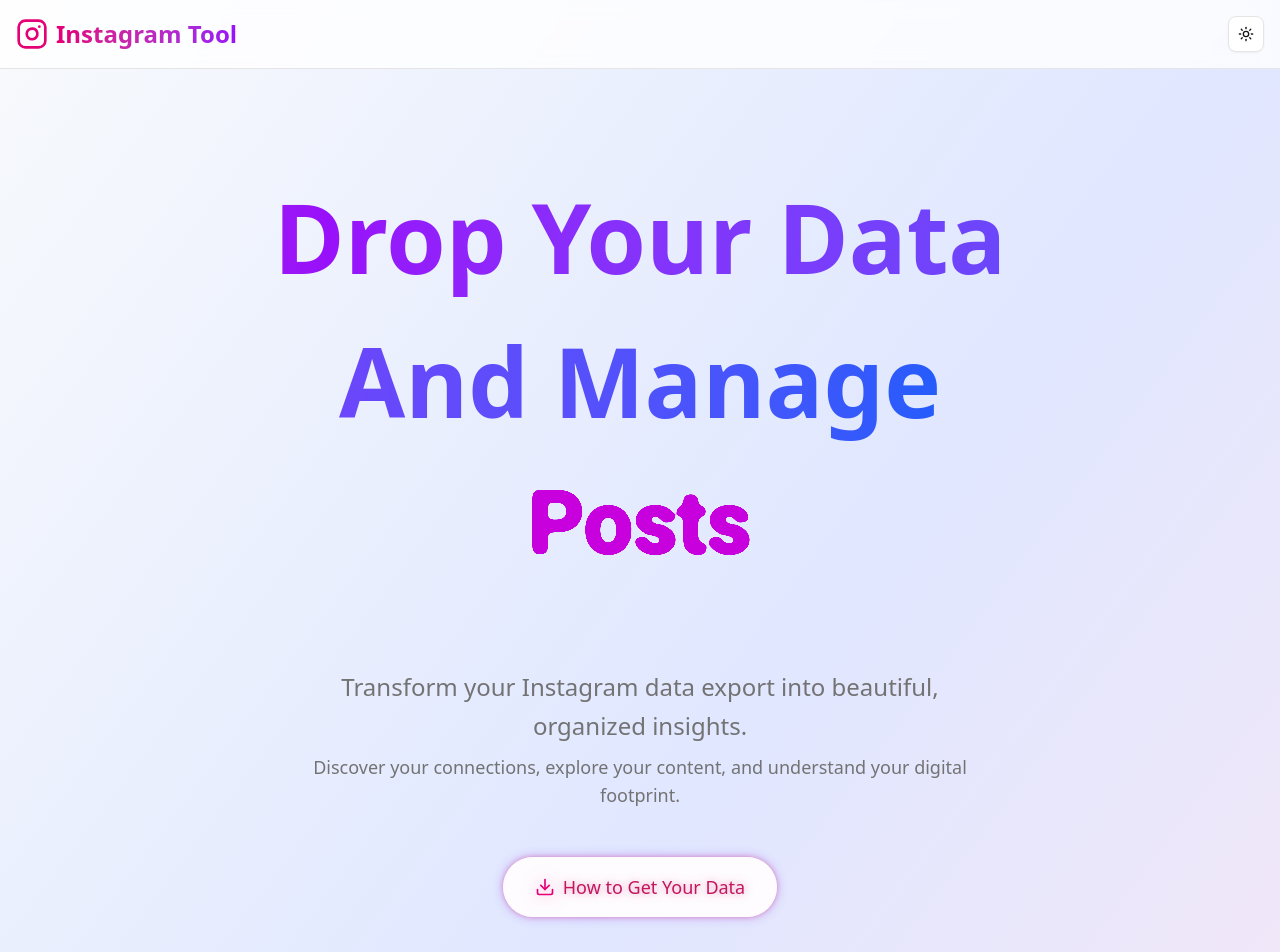
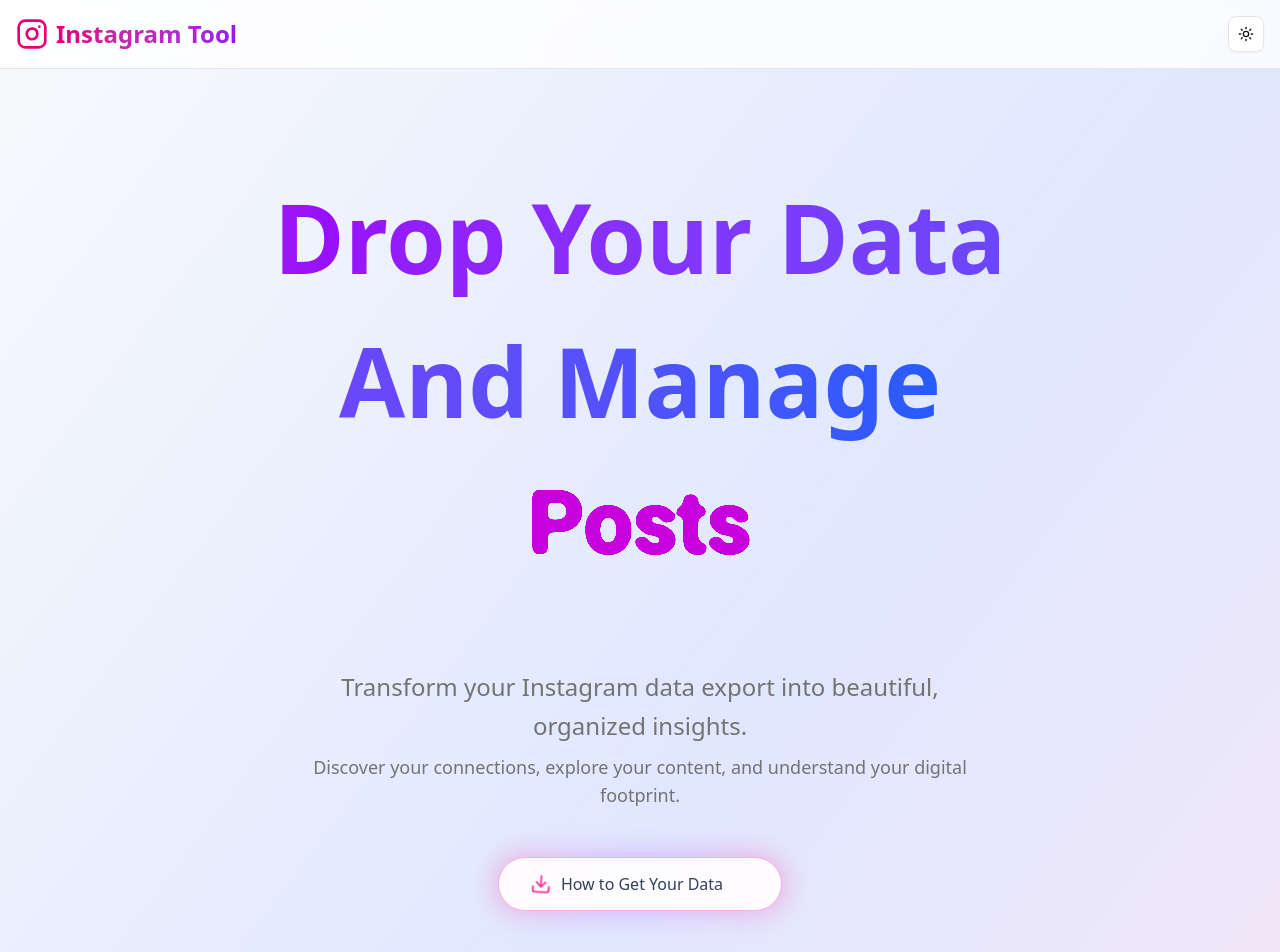
Before and after one commit to aminghafuri/toolinsta, a Next.js app: page / in a window 1280 px wide. Shown: the top 952 px of the page. Built offline with nearby package versions, Linux system fonts and the light colour scheme.

Commit message:
change help button style

```diff
--- a/src/app/globals.css
+++ b/src/app/globals.css
@@ -293,3 +293,95 @@
 .animate-fade-in-up {
   animation: fade-in-up 0.6s cubic-bezier(0.2, 0.8, 0.2, 1) both;
 }
+
+/* Premium Animated Help Button Styles */
+@keyframes shimmer {
+  0% {
+    background-position: -200% center;
+  }
+
+  100% {
+    background-position: 200% center;
+  }
+}
+
+@keyframes float {
+
+  0%,
+  100% {
+    transform: translateY(0px);
+  }
+
+  50% {
+    transform: translateY(-6px);
+  }
+}
+
+@keyframes rotate-border {
+  0% {
+    transform: rotate(0deg);
+  }
+
+  100% {
+    transform: rotate(360deg);
+  }
+}
+
+@keyframes glow-pulse {
+
+  0%,
+  100% {
+    box-shadow:
+      0 0 20px rgba(236, 72, 153, 0.4),
+      0 0 40px rgba(168, 85, 247, 0.2),
+      0 0 60px rgba(59, 130, 246, 0.1);
+  }
+
+  50% {
+    box-shadow:
+      0 0 30px rgba(236, 72, 153, 0.6),
+      0 0 60px rgba(168, 85, 247, 0.4),
+      0 0 90px rgba(59, 130, 246, 0.2);
+  }
+}
+
+@keyframes icon-bounce {
+
+  0%,
+  100% {
+    transform: scale(1) rotate(0deg);
+  }
+
+  25% {
+    transform: scale(1.1) rotate(-5deg);
+  }
+
+  75% {
+    transform: scale(1.1) rotate(5deg);
+  }
+}
+
+.animate-shimmer {
+  background: linear-gradient(90deg,
+      transparent 0%,
+      rgba(255, 255, 255, 0.4) 50%,
+      transparent 100%);
+  background-size: 200% 100%;
+  animation: shimmer 2s ease-in-out infinite;
+}
+
+.animate-float {
+  animation: float 3s ease-in-out infinite;
+}
+
+.animate-rotate-border {
+  animation: rotate-border 4s linear infinite;
+}
+
+.animate-glow-pulse {
+  animation: glow-pulse 2s ease-in-out infinite;
+}
+
+.animate-icon-bounce {
+  animation: icon-bounce 2s ease-in-out infinite;
+}
--- a/src/app/page.tsx
+++ b/src/app/page.tsx
@@ -247,14 +247,30 @@ export default function Home() {
                   </span>
                 </p>
               </div>
-              {/* CTA Section */}
+              {/* CTA Section - Minimal Animated Help Button */}
               <div className="flex flex-col sm:flex-row items-center justify-center gap-4 pt-4">
                 <InstructionsModal>
-                  <button className="relative cursor-pointer inline-flex items-center justify-center rounded-full px-8 py-4 text-base sm:text-lg font-medium transition-all duration-300 animate-neon-pulse group focus:outline-none focus:ring-2 focus:ring-pink-500 focus:ring-offset-2 focus:ring-offset-slate-950 backdrop-blur-md">
-                    <Download className="h-5 w-5 mr-2 text-pink-600 dark:text-pink-400 group-hover:text-pink-700 dark:group-hover:text-white transition-colors group-hover:animate-bounce drop-shadow-[0_0_8px_rgba(244,114,182,0.8)]" />
-                    <span className="animate-neon-text-pulse transition-all">
-                      How to Get Your Data
-                    </span>
+                  <button className="group relative cursor-pointer focus:outline-none focus:ring-2 focus:ring-pink-500/50 focus:ring-offset-2 focus:ring-offset-transparent rounded-full transition-all duration-300">
+                    {/* Pulsing glow behind button - stronger in light mode */}
+                    <div className="absolute -inset-1.5 rounded-full bg-gradient-to-r from-pink-400/40 via-purple-400/40 to-pink-400/40 dark:from-pink-500/20 dark:via-purple-500/20 dark:to-pink-500/20 blur-md animate-pulse" />
+
+                    {/* Minimal pill button with shimmer */}
+                    <div className="relative flex items-center gap-2.5 px-6 py-3 sm:px-8 sm:py-3.5 rounded-full border border-pink-400/50 dark:border-pink-400/40 bg-white/95 dark:bg-slate-900/90 backdrop-blur-sm hover:border-pink-500 dark:hover:border-pink-400 hover:bg-pink-50/80 dark:hover:bg-pink-950/30 transition-all duration-300 hover:shadow-lg hover:shadow-pink-500/25 overflow-hidden">
+
+                      {/* Active shimmer sweep - pink tinted for light mode visibility */}
+                      <div className="absolute inset-0 -translate-x-full animate-[shimmer_3s_ease-in-out_infinite] bg-gradient-to-r from-transparent via-pink-300/40 dark:via-white/15 to-transparent" />
+
+                      {/* Icon with gentle bounce */}
+                      <Download className="h-4 w-4 sm:h-5 sm:w-5 text-pink-500 dark:text-pink-400 animate-[icon-bounce_2s_ease-in-out_infinite] group-hover:scale-110 transition-transform duration-300" />
+
+                      {/* Text */}
+                      <span className="relative text-sm sm:text-base font-medium text-slate-700 dark:text-slate-200">
+                        How to Get Your Data
+                      </span>
+
+                      {/* Arrow slides in on hover */}
+                      <ArrowRight className="h-4 w-4 text-pink-500 dark:text-pink-400 opacity-0 -translate-x-2 group-hover:opacity-100 group-hover:translate-x-0 transition-all duration-300" />
+                    </div>
                   </button>
                 </InstructionsModal>
               </div>
```
